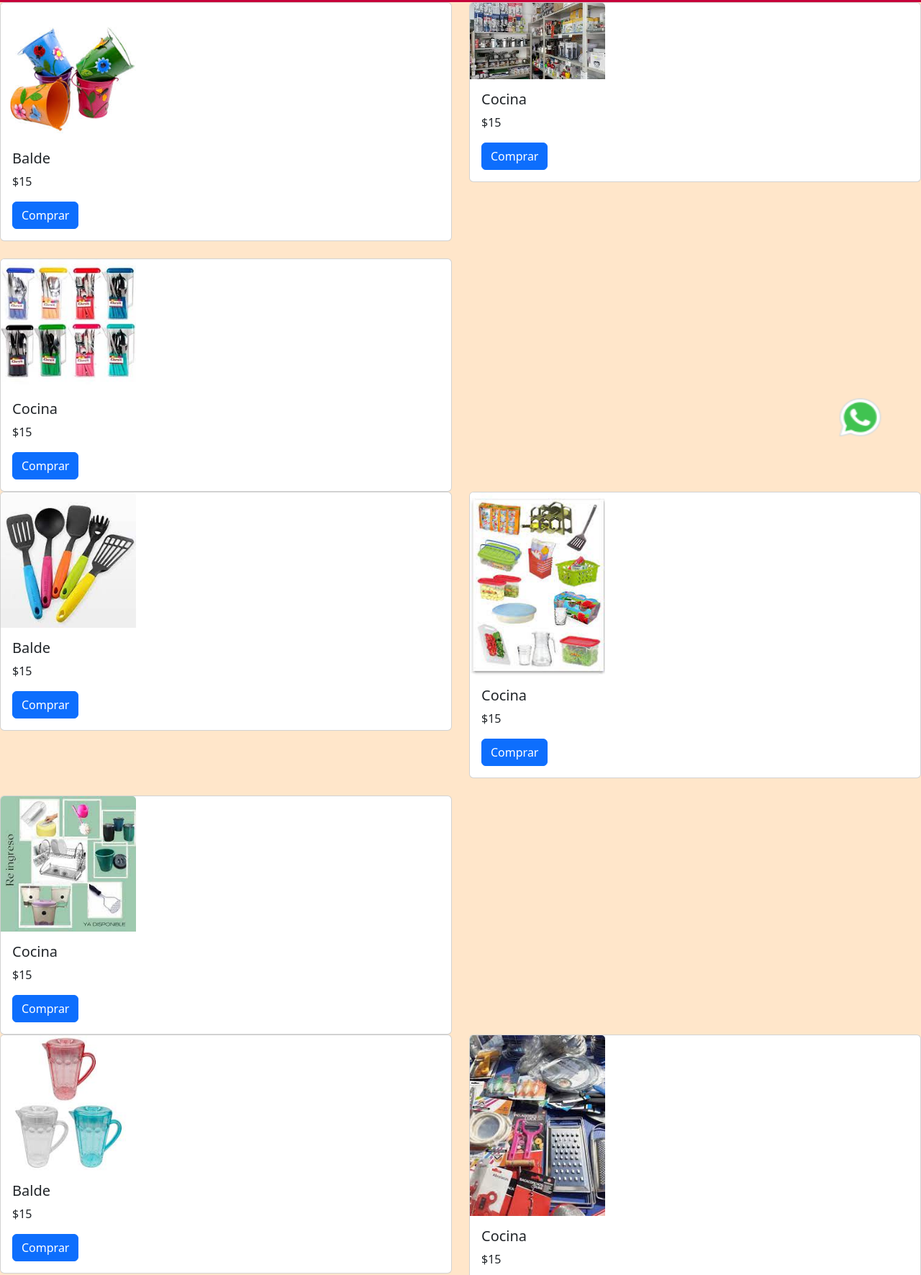
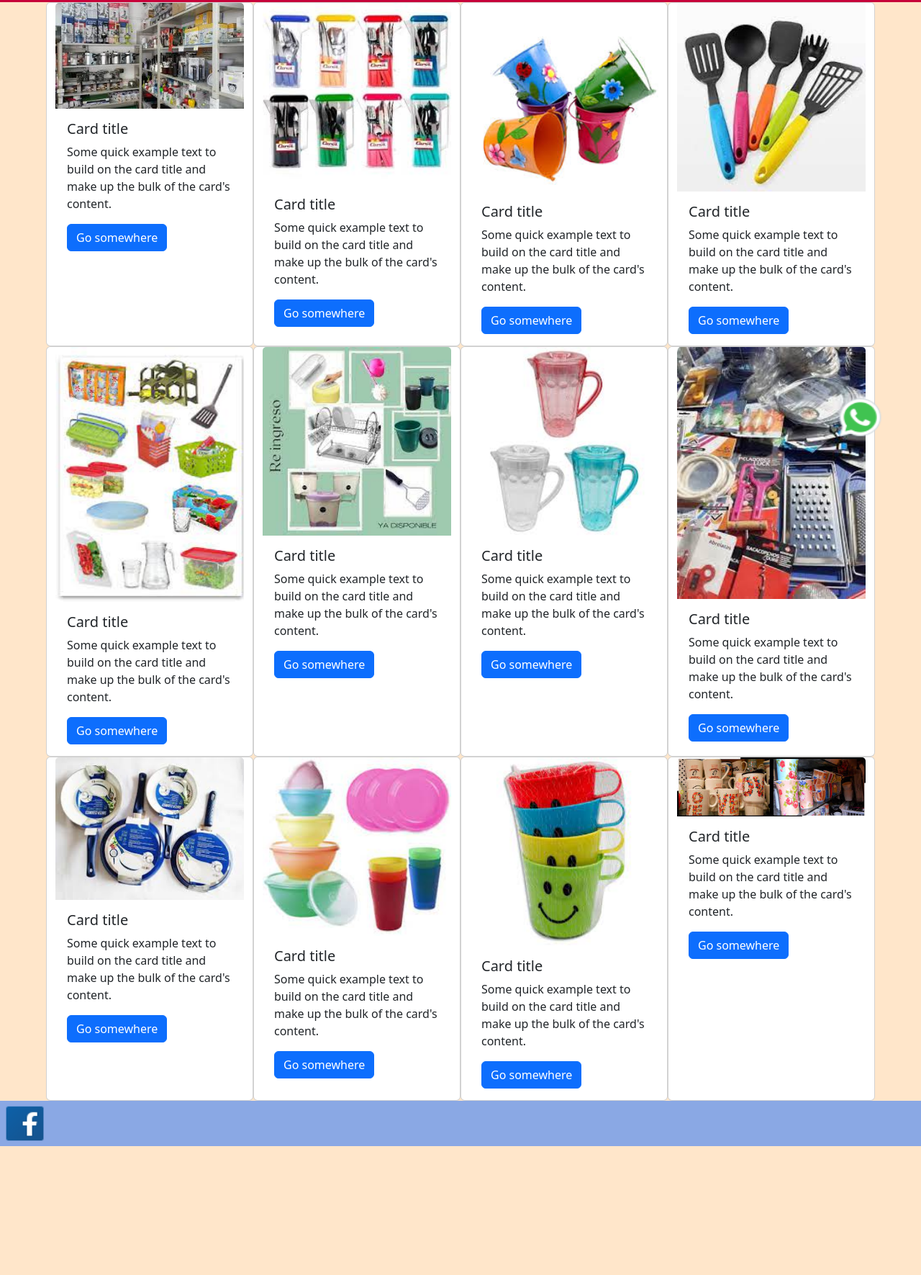
Before and after one commit to LucasDDL/Clase11-, a plain HTML site: page secciones/bazar.html in a window 1280 px wide. Shown: the part 109-1880 px from the top of the page at 72% size. After the commit the page ends 1701 px from the top, so only its background shows below. Drawn offline with nearby package versions, Linux system fonts and the light colour scheme.

Commit message:
agregue cards a bazar

```diff
--- a/css/style.css
+++ b/css/style.css
@@ -85,10 +85,7 @@ main iframe {
 
 }
 
-.card img{
-    width: 30%;
-    height: auto;
-}
+
 
 .fb {
     height: 63px;
--- a/secciones/bazar.html
+++ b/secciones/bazar.html
@@ -25,135 +25,135 @@
         </nav>
     </header>
     <main>
-        <div class="row row-cols-1 row-cols-md-2 g-4">
-            <div class="col">
-                <div class="card">
-                    <img src="../recursos/bazar/baldes.jpg" class="card-img-top" alt="#">
-                    <div class="card-body">
-                        <h5 class="card-title">Balde</h5>
-                        <p class="card-text">$15</p>
-                        <a href="#" class="btn btn-primary">Comprar</a>
-                    </div>
+        <!-- 1ra fila -->
+        <div class="row justify-content-center ">
+            <!-- carta 1 -->
+            <div class="card" style="width: 18rem;">
+                <img src="../recursos/bazar/cocina.jpg" class="card-img-top" alt="cocina">
+                <div class="card-body">
+                    <h5 class="card-title">Card title</h5>
+                    <p class="card-text">Some quick example text to build on the card title and make up the bulk of the
+                        card's content.</p>
+                    <a href="#" class="btn btn-primary">Go somewhere</a>
                 </div>
             </div>
-            <div class="col">
-                <div class="card">
-                    <img src="../recursos/bazar/cocina.jpg" class="card-img-top" alt="#">
-                    <div class="card-body">
-                        <h5 class="card-title">Cocina</h5>
-                        <p class="card-text">$15</p>
-                        <a href="#" class="btn btn-primary">Comprar</a>
-                    </div>
+            <!-- carta 2 -->
+            <div class="card" style="width: 18rem;">
+                <img src="../recursos/bazar/cubiertos.jpg" class="card-img-top" alt="cubiertos">
+                <div class="card-body">
+                    <h5 class="card-title">Card title</h5>
+                    <p class="card-text">Some quick example text to build on the card title and make up the bulk of the
+                        card's content.</p>
+                    <a href="#" class="btn btn-primary">Go somewhere</a>
                 </div>
             </div>
-            <div class="col">
-                <div class="card">
-                    <img src="../recursos/bazar/cubiertos.jpg" class="card-img-top" alt="#">
-                    <div class="card-body">
-                        <h5 class="card-title">Cocina</h5>
-                        <p class="card-text">$15</p>
-                        <a href="#" class="btn btn-primary">Comprar</a>
-                    </div>
+            <!-- carta 3 -->
+            <div class="card" style="width: 18rem;">
+                <img src="../recursos/bazar/baldes.jpg" class="card-img-top" alt="baldes">
+                <div class="card-body">
+                    <h5 class="card-title">Card title</h5>
+                    <p class="card-text">Some quick example text to build on the card title and make up the bulk of the
+                        card's content.</p>
+                    <a href="#" class="btn btn-primary">Go somewhere</a>
+                </div>
+            </div>
+            <!-- carta 4 -->
+            <div class="card" style="width: 18rem;">
+                <img src="../recursos/bazar/espatulas.jpg" class="card-img-top" alt="espatulas">
+                <div class="card-body">
+                    <h5 class="card-title">Card title</h5>
+                    <p class="card-text">Some quick example text to build on the card title and make up the bulk of the
+                        card's content.</p>
+                    <a href="#" class="btn btn-primary">Go somewhere</a>
                 </div>
             </div>
         </div>
-        <div class="row row-cols-1 row-cols-md-2 g-4">
-            <div class="col">
-                <div class="card">
-                    <img src="../recursos/bazar/espatulas.jpg" class="card-img-top" alt="#">
-                    <div class="card-body">
-                        <h5 class="card-title">Balde</h5>
-                        <p class="card-text">$15</p>
-                        <a href="#" class="btn btn-primary">Comprar</a>
-                    </div>
+        <!-- 2da fila -->
+        <div class="row justify-content-center ">
+            <!-- carta 1 -->
+            <div class="card" style="width: 18rem;">
+                <img src="../recursos/bazar/jarras.jpg" class="card-img-top" alt="jarras">
+                <div class="card-body">
+                    <h5 class="card-title">Card title</h5>
+                    <p class="card-text">Some quick example text to build on the card title and make up the bulk of the
+                        card's content.</p>
+                    <a href="#" class="btn btn-primary">Go somewhere</a>
                 </div>
             </div>
-            <div class="col">
-                <div class="card">
-                    <img src="../recursos/bazar/jarras.jpg" class="card-img-top" alt="#">
-                    <div class="card-body">
-                        <h5 class="card-title">Cocina</h5>
-                        <p class="card-text">$15</p>
-                        <a href="#" class="btn btn-primary">Comprar</a>
-                    </div>
+            <!-- carta 2 -->
+            <div class="card" style="width: 18rem;">
+                <img src="../recursos/bazar/lavavajilla.jpg" class="card-img-top" alt="lavavajilla">
+                <div class="card-body">
+                    <h5 class="card-title">Card title</h5>
+                    <p class="card-text">Some quick example text to build on the card title and make up the bulk of the
+                        card's content.</p>
+                    <a href="#" class="btn btn-primary">Go somewhere</a>
                 </div>
             </div>
-            <div class="col">
-                <div class="card">
-                    <img src="../recursos/bazar/lavavajilla.jpg" class="card-img-top" alt="#">
-                    <div class="card-body">
-                        <h5 class="card-title">Cocina</h5>
-                        <p class="card-text">$15</p>
-                        <a href="#" class="btn btn-primary">Comprar</a>
-                    </div>
+            <!-- carta 3 -->
+            <div class="card" style="width: 18rem;">
+                <img src="../recursos/bazar/licuadoras.jpg" class="card-img-top" alt="licuadoras">
+                <div class="card-body">
+                    <h5 class="card-title">Card title</h5>
+                    <p class="card-text">Some quick example text to build on the card title and make up the bulk of the
+                        card's content.</p>
+                    <a href="#" class="btn btn-primary">Go somewhere</a>
+                </div>
+            </div>
+            <!-- carta 4 -->
+            <div class="card" style="width: 18rem;">
+                <img src="../recursos/bazar/rallador.jpg" class="card-img-top" alt="rallador">
+                <div class="card-body">
+                    <h5 class="card-title">Card title</h5>
+                    <p class="card-text">Some quick example text to build on the card title and make up the bulk of the
+                        card's content.</p>
+                    <a href="#" class="btn btn-primary">Go somewhere</a>
                 </div>
             </div>
         </div>
-        <div class="row row-cols-1 row-cols-md-2 g-4">
-            <div class="col">
-                <div class="card">
-                    <img src="../recursos/bazar/licuadoras.jpg" class="card-img-top" alt="#">
-                    <div class="card-body">
-                        <h5 class="card-title">Balde</h5>
-                        <p class="card-text">$15</p>
-                        <a href="#" class="btn btn-primary">Comprar</a>
-                    </div>
+        <!-- 3ra fila -->
+        <div class="row justify-content-center ">
+            <!-- carta 1 -->
+            <div class="card" style="width: 18rem;">
+                <img src="../recursos/bazar/sarten.jpg" class="card-img-top" alt="sarten">
+                <div class="card-body">
+                    <h5 class="card-title">Card title</h5>
+                    <p class="card-text">Some quick example text to build on the card title and make up the bulk of the
+                        card's content.</p>
+                    <a href="#" class="btn btn-primary">Go somewhere</a>
                 </div>
             </div>
-            <div class="col">
-                <div class="card">
-                    <img src="../recursos/bazar/rallador.jpg" class="card-img-top" alt="#">
-                    <div class="card-body">
-                        <h5 class="card-title">Cocina</h5>
-                        <p class="card-text">$15</p>
-                        <a href="#" class="btn btn-primary">Comprar</a>
-                    </div>
+            <!-- carta 2 -->
+            <div class="card" style="width: 18rem;">
+                <img src="../recursos/bazar/tapers.jpg" class="card-img-top" alt="tapers">
+                <div class="card-body">
+                    <h5 class="card-title">Card title</h5>
+                    <p class="card-text">Some quick example text to build on the card title and make up the bulk of the
+                        card's content.</p>
+                    <a href="#" class="btn btn-primary">Go somewhere</a>
                 </div>
             </div>
-            <div class="col">
-                <div class="card">
-                    <img src="../recursos/bazar/sarten.jpg" class="card-img-top" alt="#">
-                    <div class="card-body">
-                        <h5 class="card-title">Cocina</h5>
-                        <p class="card-text">$15</p>
-                        <a href="#" class="btn btn-primary">Comprar</a>
-                    </div>
+            <!-- carta 3 -->
+            <div class="card" style="width: 18rem;">
+                <img src="../recursos/bazar/tazadeplastico.jpg" class="card-img-top" alt="tazadeplastico">
+                <div class="card-body">
+                    <h5 class="card-title">Card title</h5>
+                    <p class="card-text">Some quick example text to build on the card title and make up the bulk of the
+                        card's content.</p>
+                    <a href="#" class="btn btn-primary">Go somewhere</a>
+                </div>
+            </div>
+            <!-- carta 4 -->
+            <div class="card" style="width: 18rem;">
+                <img src="../recursos/bazar/tazas.jpg" class="card-img-top" alt="tazas">
+                <div class="card-body">
+                    <h5 class="card-title">Card title</h5>
+                    <p class="card-text">Some quick example text to build on the card title and make up the bulk of the
+                        card's content.</p>
+                    <a href="#" class="btn btn-primary">Go somewhere</a>
                 </div>
             </div>
         </div>
-        <div class="row row-cols-1 row-cols-md-2 g-4">
-            <div class="col">
-                <div class="card">
-                    <img src="../recursos/bazar/tapers.jpg" class="card-img-top" alt="#">
-                    <div class="card-body">
-                        <h5 class="card-title">Balde</h5>
-                        <p class="card-text">$15</p>
-                        <a href="#" class="btn btn-primary">Comprar</a>
-                    </div>
-                </div>
-            </div>
-            <div class="col">
-                <div class="card">
-                    <img src="../recursos/bazar/tazadeplastico.jpg" class="card-img-top" alt="#">
-                    <div class="card-body">
-                        <h5 class="card-title">Cocina</h5>
-                        <p class="card-text">$15</p>
-                        <a href="#" class="btn btn-primary">Comprar</a>
-                    </div>
-                </div>
-            </div>
-            <div class="col">
-                <div class="card">
-                    <img src="../recursos/bazar/tazas.jpg" class="card-img-top" alt="#">
-                    <div class="card-body">
-                        <h5 class="card-title">Cocina</h5>
-                        <p class="card-text">$15</p>
-                        <a href="#" class="btn btn-primary">Comprar</a>
-                    </div>
-                </div>
-            </div>
-        </div>
-
     </main>
     <footer>
         <a target="_blank" href="https://www.facebook.com/merceria13zuly"><img class="fb" src="../recursos/facebook.png"
```
Also changed, not shown: index.html (+1 -1 lines).
